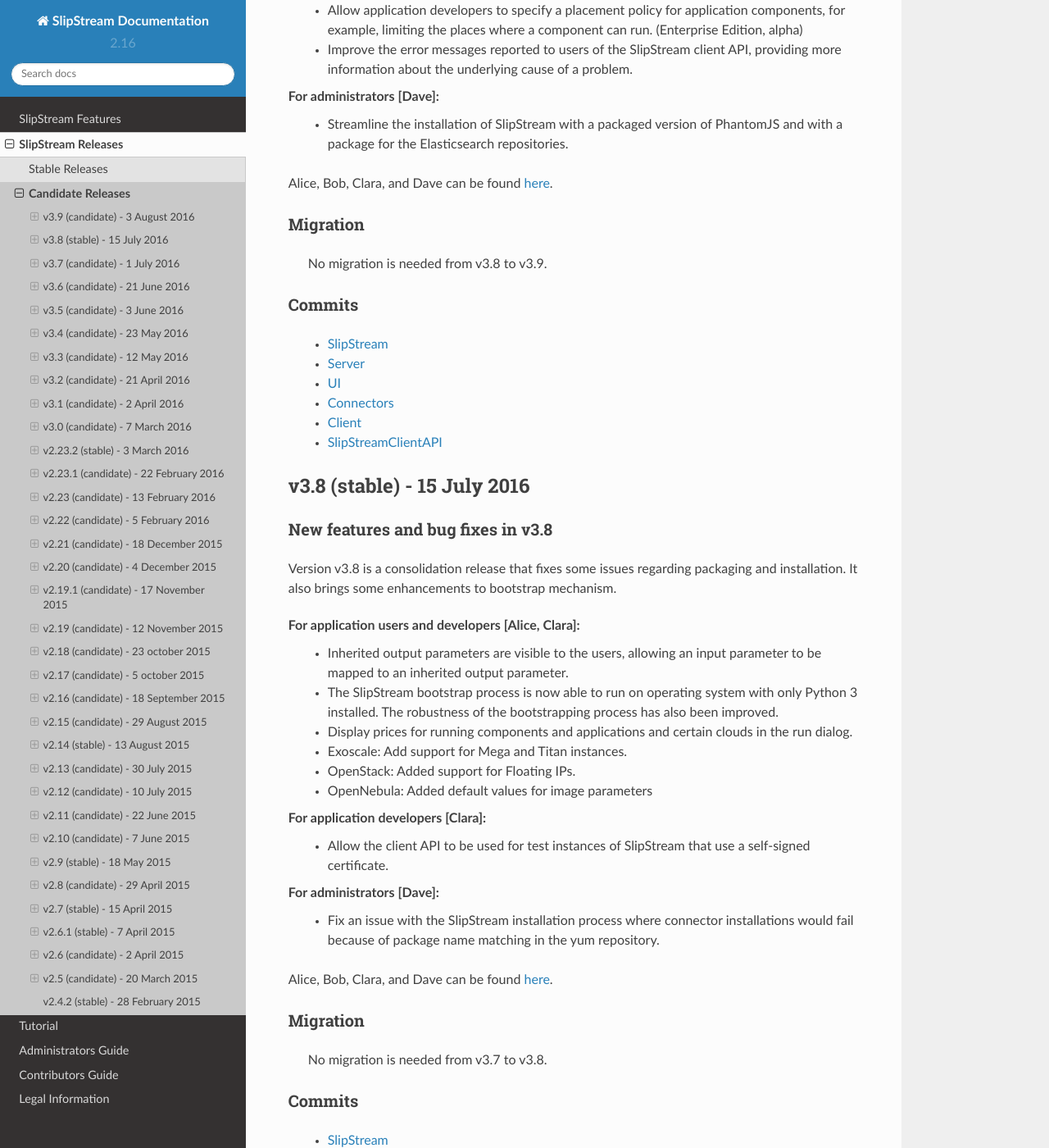
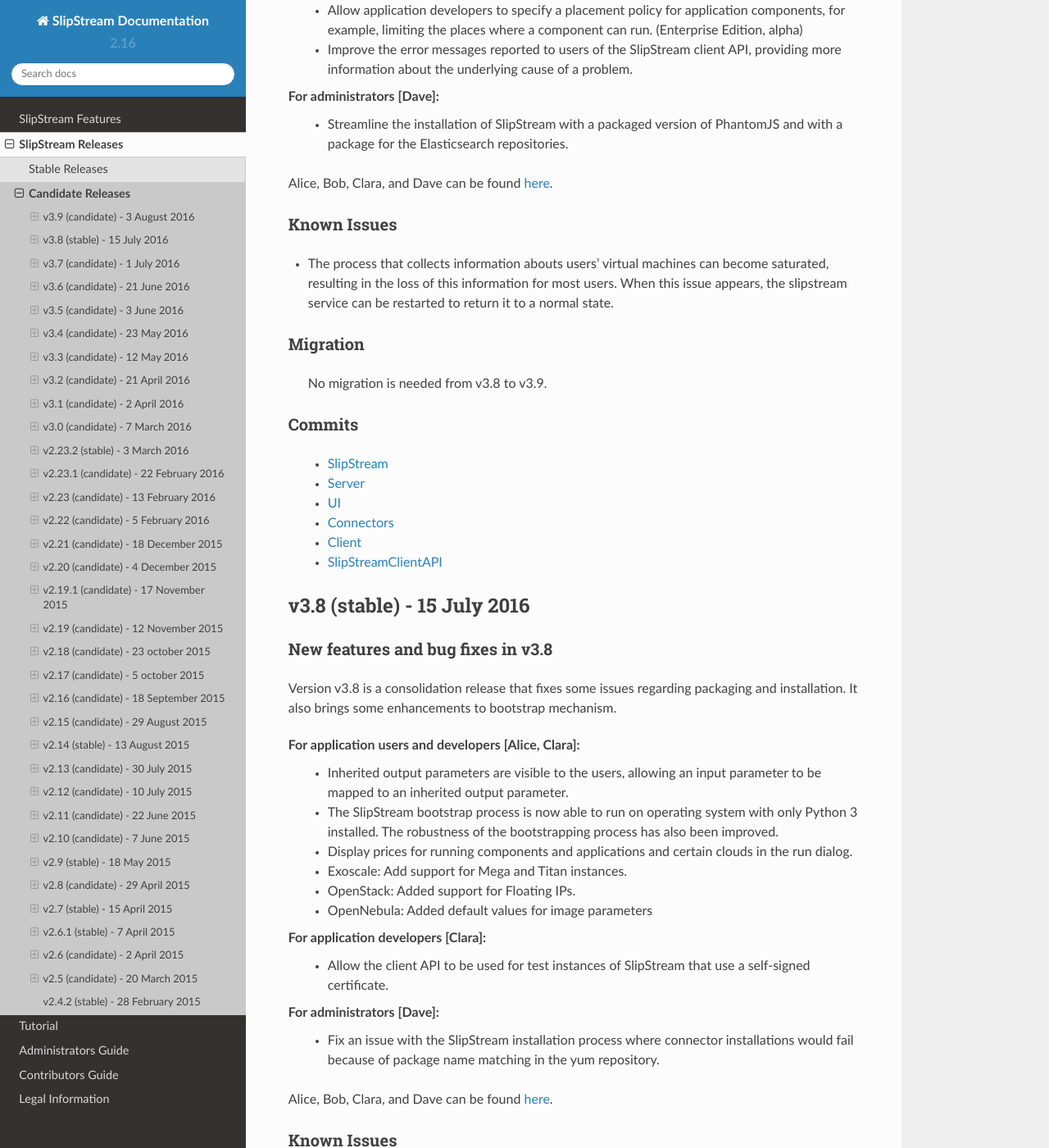
Before and after one commit to slipstream/SlipStreamDocumentation, a Sphinx documentation site: the page built from docs/release_notes/candidate_releases.rst, in a window 1280 px wide and 1400 px high, scrolled down 838 px. Shown: the whole window at 82% size. Built offline with Sphinx 7.4.7 and the Read the Docs theme 2.0.0, drawn with Linux system fonts in a browser that asks for light colours; some of the changed text lies outside the part shown.

Commit message:
add known issue about collector

```diff
--- a/docs/release_notes/candidate_releases.rst
+++ b/docs/release_notes/candidate_releases.rst
@@ -51,6 +51,14 @@
 Alice, Bob, Clara, and Dave can be found
 `here <http://sixsq.com/personae/>`_.
 
+Known Issues
+~~~~~~~~~~~~
+
+- The process that collects information abouts users' virtual machines
+  can become saturated, resulting in the loss of this information for
+  most users.  When this issue appears, the slipstream service can be
+  restarted to return it to a normal state.
+
 Migration
 ~~~~~~~~~
 
@@ -99,6 +107,14 @@
 
 Alice, Bob, Clara, and Dave can be found
 `here <http://sixsq.com/personae/>`_.
+
+Known Issues
+~~~~~~~~~~~~
+
+- The process that collects information abouts users' virtual machines
+  can become saturated, resulting in the loss of this information for
+  most users.  When this issue appears, the slipstream service can be
+  restarted to return it to a normal state.
 
 Migration
 ~~~~~~~~~
--- a/docs/release_notes/stable_releases.rst
+++ b/docs/release_notes/stable_releases.rst
@@ -453,7 +453,10 @@
 Known Issues
 ~~~~~~~~~~~~
 
-No major known issues.
+- The process that collects information abouts users' virtual machines
+  can become saturated, resulting in the loss of this information for
+  most users.  When this issue appears, the slipstream service can be
+  restarted to return it to a normal state.
 
 Commits
 ~~~~~~~
```
